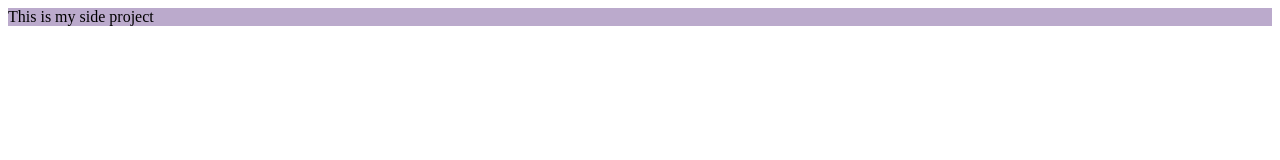
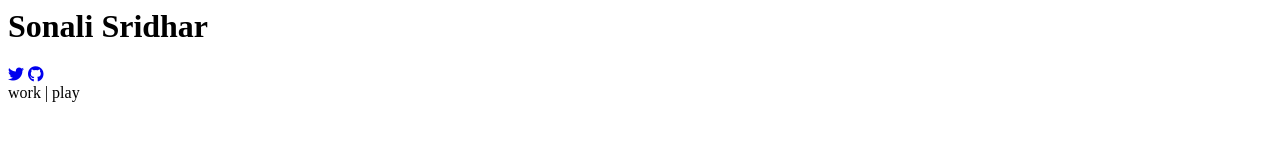
Before and after one commit to jollysonali/jollysonali.github.io, a plain HTML site: page index.html in a window 1280 px wide. Drawn offline with Linux system fonts and the light colour scheme.

Commit message:
html for the site

```diff
--- a/index.html
+++ b/index.html
@@ -3,8 +3,19 @@
   <head>
     <title> Hello world </title>
     <link rel="stylesheet" type="text/css" href="portfolio.css"> </link>
+    <link rel="stylesheet" href="font-awesome/css/font-awesome.min.css"></link>
+    <link href="https://fonts.googleapis.com/css?family=Lobster" rel="stylesheet"></link>
   </head>
   <body>
-    <div class="background"> This is my side project </div>
+    <div>
+      <div>
+        <h1 class="h1">Sonali Sridhar </h1>
+      </div>
+      <div class="social-media">
+        <a class="social-media__link" href="https://twitter.com/jollysonali"><i class="fa fa-twitter"></i></a>
+        <a class="social-media__link" href="https://github.com/jollysonali"><i class="fa fa-github"></i></a>
+      </div>
+      <div> work | play </div>
+    </div>
   </body>
 </html>
```
